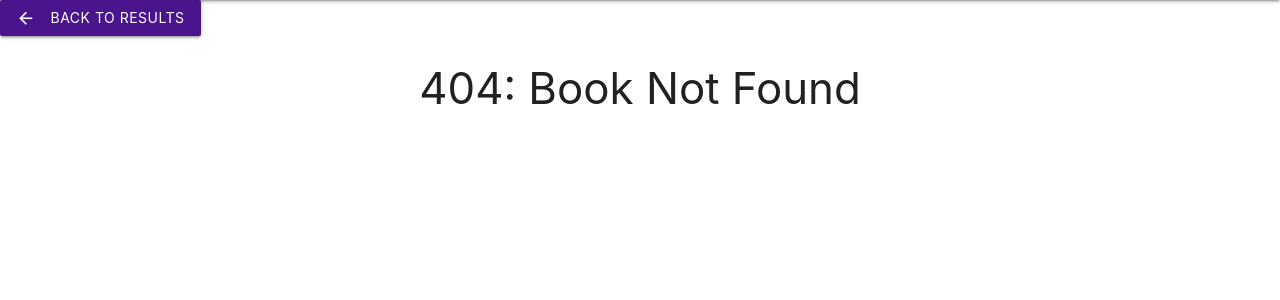
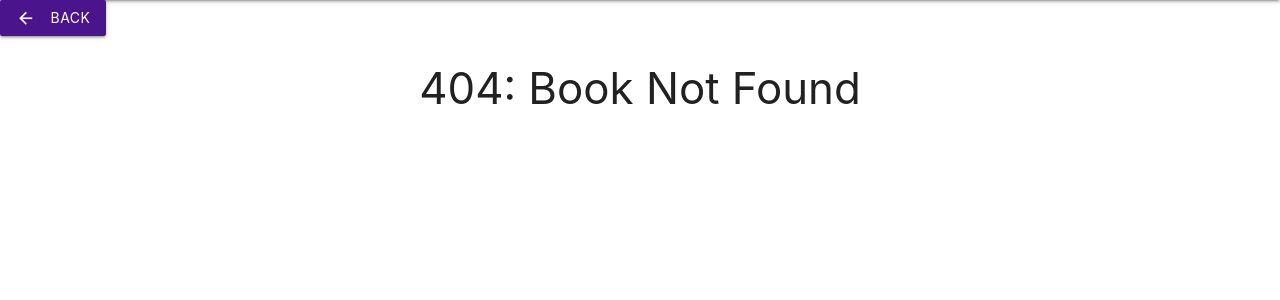
Before and after one commit to Alphaa2k/FinalProject, a PHP site: page /details.php in a window 1280 px wide. Shown: the part 64-364 px from the top of the page. Run offline with PHP 8.4, Linux system fonts and the light colour scheme; data that the repository does not hold is empty.

Commit message:
Corrected Links

```diff
--- a/account.php
+++ b/account.php
@@ -101,7 +101,7 @@
 
       <div class="col s10">
         <label>Title:</label>
-        <h6><a href="details.php?id=<?php echo $afine['BookID'];?>">
+        <h6><a href="details.php?id=<?php echo $loan['BookID'];?>">
             <?php echo htmlspecialchars($loan['Title']);?>
           </a></h6>
 
--- a/details.php
+++ b/details.php
@@ -97,7 +97,7 @@
   <li><a href="help.php">Help</a></li>
   <li><a href="login.php" id="account">My Account</a></li>
 </ul>
-<a class="waves-effect waves-light btn purple darken-4" href="javascript:history.back()"><i class="material-icons left">arrow_back</i>Back to Results</a>
+<a class="waves-effect waves-light btn purple darken-4" href="javascript:history.back()"><i class="material-icons left">arrow_back</i>Back</a>
 
 <div class="container">
 
```
